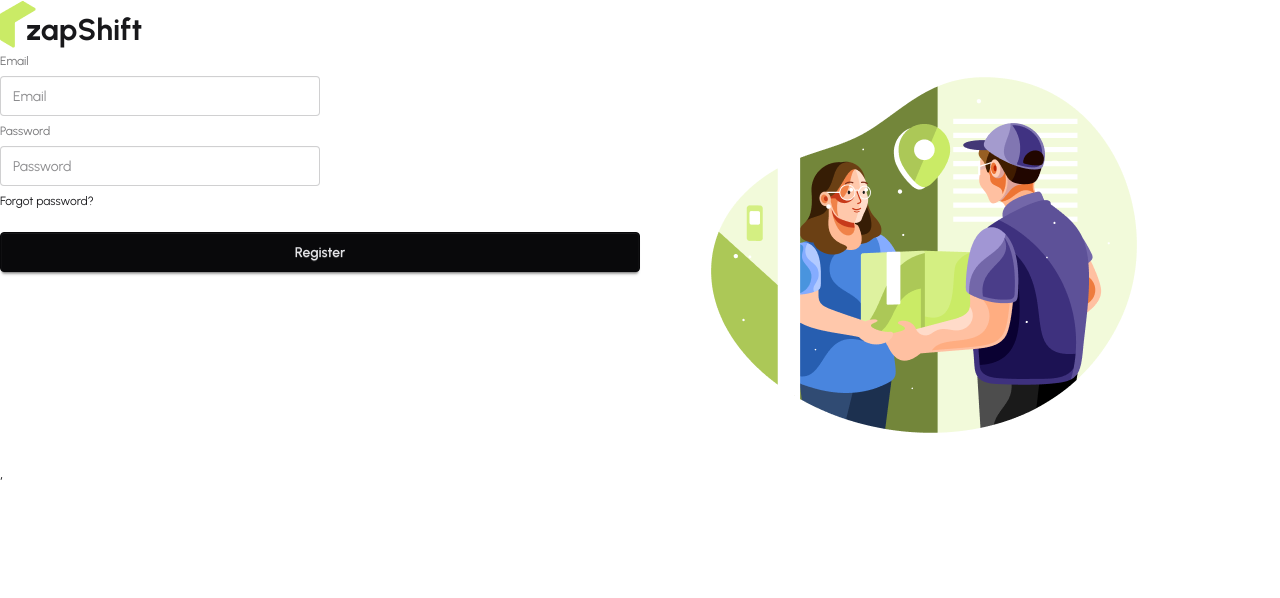
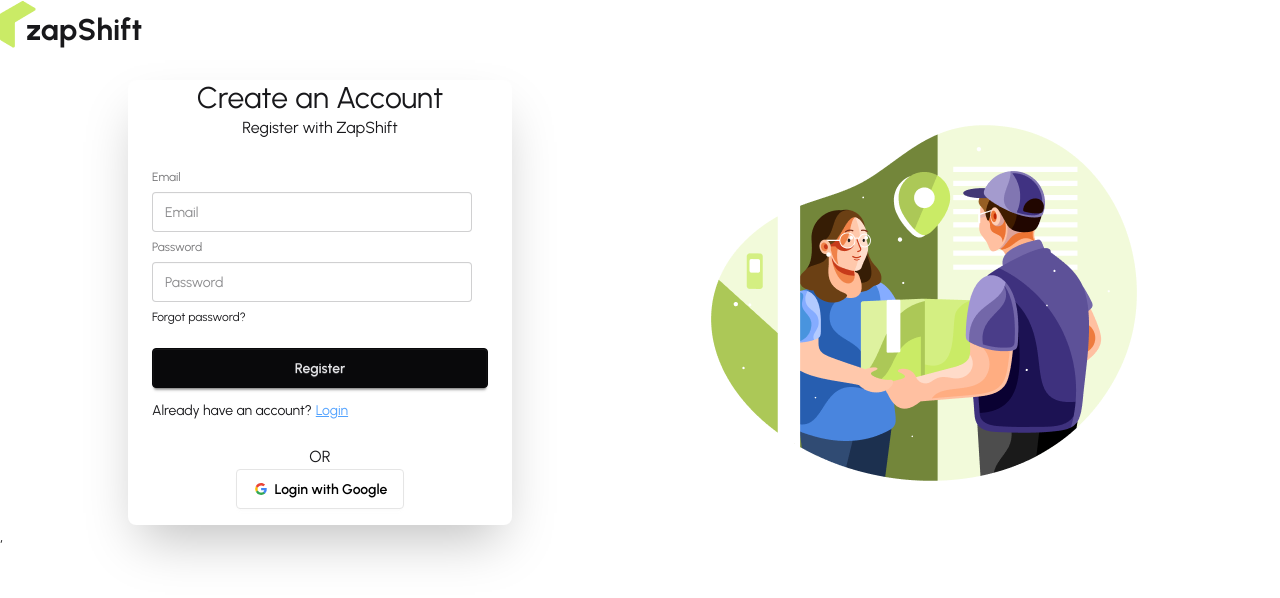
Before and after one commit to nahid-77/Zap_Shift_Project, a React (Vite) app in the folder zap-shift-client/: page /register in a window 1280 px wide. Shown: the top 598 px of the page. Built offline with nearby package versions, Linux system fonts and the light colour scheme.

Commit message:
Google sign in button added with auth logics

```diff
--- a/zap-shift-client/src/contexts/AuthContext/AuthProvider.jsx
+++ b/zap-shift-client/src/contexts/AuthContext/AuthProvider.jsx
@@ -1,21 +1,40 @@
-import React from 'react';
+import React, { useEffect, useState } from 'react';
 import AuthContext from './AuthContext';
-import { createUserWithEmailAndPassword, signInWithEmailAndPassword } from 'firebase/auth';
+import { createUserWithEmailAndPassword, GoogleAuthProvider, signInWithEmailAndPassword, signInWithPopup } from 'firebase/auth';
 import { auth } from '../../firebase/firebase.init';
 
+const googleProvider = new GoogleAuthProvider();
+
 const AuthProvider = ( { children } ) => {
+    const [ user, setUser ] = useState(null);
+    const [ loading, setLoading ] = useState(true);
 
     const registerUser = ( email, password ) => {
+        setLoading(true);
         return createUserWithEmailAndPassword(auth, email, password);
     }
 
     const signInUser = ( email, password ) => {
+        setLoading(true);
         return signInWithEmailAndPassword(auth, email, password);
     }
 
+    const signInGoogle = () => {
+        setLoading(true);
+        return signInWithPopup(auth, googleProvider);
+    }
+
+    // Observe user states
+    useEffect( () => {
+
+    }, [])
+
     const authInfo = {
+        user,
+        loading,
         registerUser,
         signInUser,
+        signInGoogle
     }
 
     return (
--- a/zap-shift-client/src/layouts/AuthLayout.jsx
+++ b/zap-shift-client/src/layouts/AuthLayout.jsx
@@ -7,7 +7,7 @@ const AuthLayout = () => {
     return (
         <div className='max-w-7xl mx-auto'>
             <Logo />
-            <div className='flex'>
+            <div className='flex items-center mt-8'>
                 <div className='flex-1'>
                     <Outlet></Outlet>
                 </div>
--- a/zap-shift-client/src/pages/Auth/Login/Login.jsx
+++ b/zap-shift-client/src/pages/Auth/Login/Login.jsx
@@ -1,6 +1,8 @@
 import React from "react";
 import { useForm } from "react-hook-form";
 import useAuth from "../../../hooks/useAuth";
+import { Link } from "react-router";
+import SocialLogin from "../SocialLogin/SocialLogin";
 
 const Login = () => {
     const { register, handleSubmit, formState: {errors} } = useForm();
@@ -17,7 +19,9 @@ const Login = () => {
         })
     }
   return (
-    <div className="card bg-base-100 w-full max-w-sm shrink-0 shadow-2xl">
+    <div className="card bg-base-100 w-full max-w-sm mx-auto shrink-0 shadow-2xl">
+      <h3 className="text-3xl text-center">Welcome back</h3>
+      <p className="text-center">Login with ZapShift</p>
       <form className="card-body" onSubmit={handleSubmit(handleLogin)}>
         <fieldset className="fieldset">
           <label className="label">Email</label>
@@ -41,7 +45,12 @@ const Login = () => {
             Login
           </button>
         </fieldset>
+        <p>
+          New to Zap Shift?
+          <Link className="text-blue-400 underline pl-1" to='/register' >Register</Link>
+        </p>
       </form>
+      <SocialLogin/>
     </div>
   );
 };
--- a/zap-shift-client/src/pages/Auth/Register/Register.jsx
+++ b/zap-shift-client/src/pages/Auth/Register/Register.jsx
@@ -1,6 +1,8 @@
 import React from "react";
 import { useForm } from "react-hook-form";
 import useAuth from "../../../hooks/useAuth";
+import { Link } from "react-router";
+import SocialLogin from "../SocialLogin/SocialLogin";
 
 const Register = () => {
     const { register, handleSubmit, formState: { errors } } = useForm();
@@ -18,8 +20,10 @@ const Register = () => {
     };
 
   return (
-    <div>
-      <form onSubmit={handleSubmit(handleRegistration)}>
+    <div className="card bg-base-100 w-full max-w-sm mx-auto shrink-0 shadow-2xl">
+       <h3 className="text-3xl text-center">Create an Account</h3>
+      <p className="text-center">Register with ZapShift</p>
+      <form className="card-body" onSubmit={handleSubmit(handleRegistration)}>
         <fieldset className="fieldset">
           <label className="label">Email</label>
           <input type="email" className="input" {...register("email", {required: true})} placeholder="Email" />
@@ -46,7 +50,12 @@ const Register = () => {
           </div>
           <button className="btn btn-neutral mt-4">Register</button>
         </fieldset>
+         <p>
+          Already have an account?
+          <Link className="text-blue-400 underline pl-1" to='/login' >Login</Link>
+        </p>
       </form>
+      <SocialLogin/>
     </div>
   );
 };
--- /dev/null
+++ b/zap-shift-client/src/pages/Auth/SocialLogin/SocialLogin.jsx
@@ -0,0 +1,55 @@
+import React from "react";
+import useAuth from '../../../hooks/useAuth';
+
+const SocialLogin = () => {
+  const { signInGoogle } = useAuth();
+
+  const handleGoogleSignIn = () => {
+    signInGoogle()
+    .then(result => {
+      console.log(result.user);
+    })
+    .catch(error => {
+      console.log(error);
+    })
+  }
+
+
+  return (
+    <div className="text-center pb-4">
+      <p>OR</p>
+      <button className="btn bg-white text-black border-[#e5e5e5]" onClick={handleGoogleSignIn}>
+        <svg
+          aria-label="Google logo"
+          width="16"
+          height="16"
+          xmlns="http://www.w3.org/2000/svg"
+          viewBox="0 0 512 512"
+        >
+          <g>
+            <path d="m0 0H512V512H0" fill="#fff"></path>
+            <path
+              fill="#34a853"
+              d="M153 292c30 82 118 95 171 60h62v48A192 192 0 0190 341"
+            ></path>
+            <path
+              fill="#4285f4"
+              d="m386 400a140 175 0 0053-179H260v74h102q-7 37-38 57"
+            ></path>
+            <path
+              fill="#fbbc02"
+              d="m90 341a208 200 0 010-171l63 49q-12 37 0 73"
+            ></path>
+            <path
+              fill="#ea4335"
+              d="m153 219c22-69 116-109 179-50l55-54c-78-75-230-72-297 55"
+            ></path>
+          </g>
+        </svg>
+        Login with Google
+      </button>
+    </div>
+  );
+};
+
+export default SocialLogin;
```
